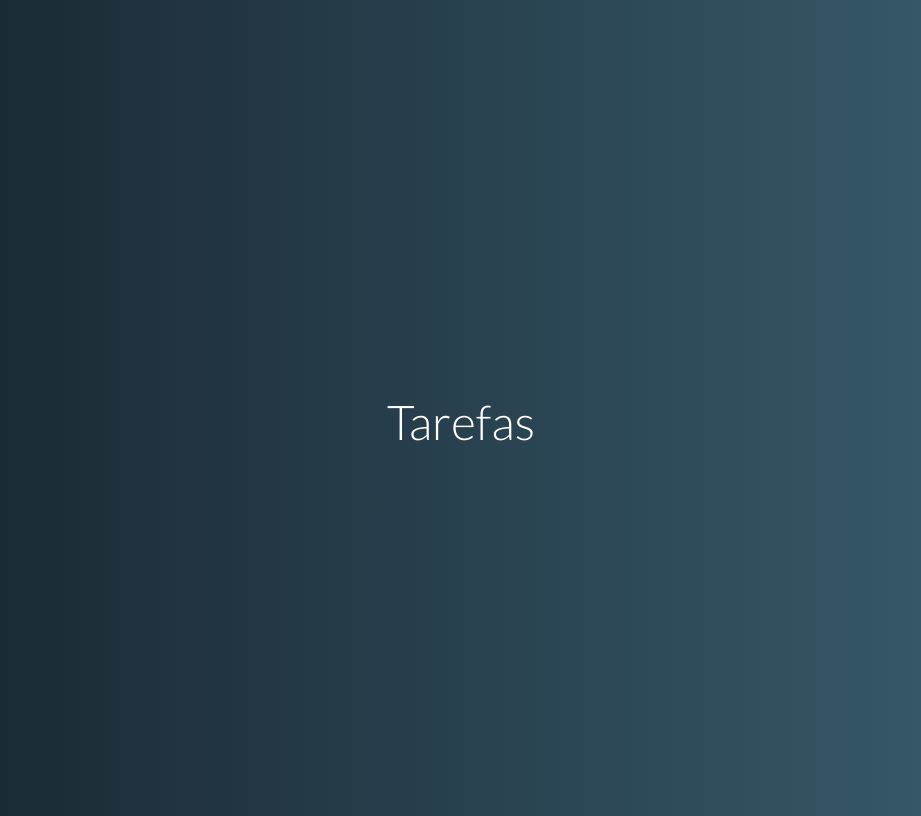
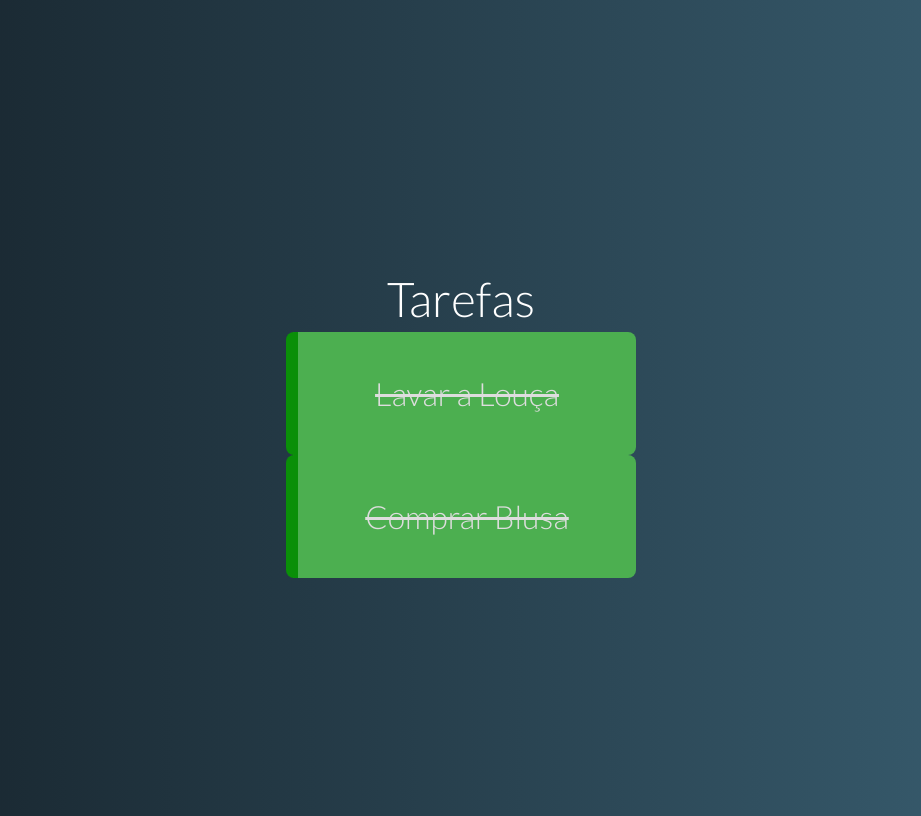
Before and after one commit to jeffersonf-alves/todo_vuejs, a Vue app: page / in a window 1280 px wide. Shown: the whole page, without its empty margins (179-1100 px from the left). Built offline with nearby package versions, Linux system fonts and the light colour scheme.

Commit message:
componente tarefa

```diff
--- a/src/App.vue
+++ b/src/App.vue
@@ -1,12 +1,26 @@
 <template>
 	<div id="app">
 		<h1>Tarefas</h1>
+		<TaskGrid :tasks="tasks" />
 	</div>
 </template>
 
 <script>
+import TaskGrid from './components/TaskGrid.vue'
+
+
 export default {
-
+	data() {
+		return {
+			tasks: [
+				{ name: 'Lavar a Louça', pending: false},
+				{ name: 'Comprar Blusa', pending: false}
+			]
+		}
+	},
+	components: {
+		TaskGrid
+	}
 }
 </script>
 
--- /dev/null
+++ b/src/components/Task.vue
@@ -0,0 +1,51 @@
+<template>
+    <div class="task" :class="stateClass">
+        <p>{{ task.name }}</p>
+    </div>
+</template>
+
+<script>
+export default {
+    props: {
+        task: { type: Object, required: true}
+    },
+    computed: {
+        stateClass() {
+            return {
+                pending: this.task.pending,
+                done: !this.task.pending
+            }
+        }
+    }
+}
+</script>
+
+<style>
+    .task {
+        box-sizing: border-box;
+        width: 350px;
+        height: 15opx;
+        padding: 10px;
+        border-radius: 8px;
+        font-size: 2rem;
+        font-weight: 300;
+        cursor: pointer;
+        user-select: none;
+        display: flex;
+        justify-content: center;
+        align-items: center;
+    }
+    .pending {
+        border-left: 12px solid #b73229;
+        background-color: #f44336;
+    }
+    .done {
+        color: #ddd;
+        border-left: 12px solid #0A8F08;
+        background-color: #4caf50;
+        text-decoration: line-through;
+
+    }
+
+
+</style>
--- /dev/null
+++ b/src/components/TaskGrid.vue
@@ -0,0 +1,23 @@
+<template>
+    <div class="task-grid">
+        <Task v-for="task in tasks" :key="task.name" :task="task"></Task>
+    </div>
+</template>
+
+<script>
+import Task from './Task.vue'
+
+
+export default {
+    components: {
+        Task
+    },
+    props: {
+        tasks: { type: Array, required: true}
+    }
+}
+</script>
+
+<style>
+
+</style>
```
Also changed, not shown: 1 other file (tests, documents, lock files or other folders).
